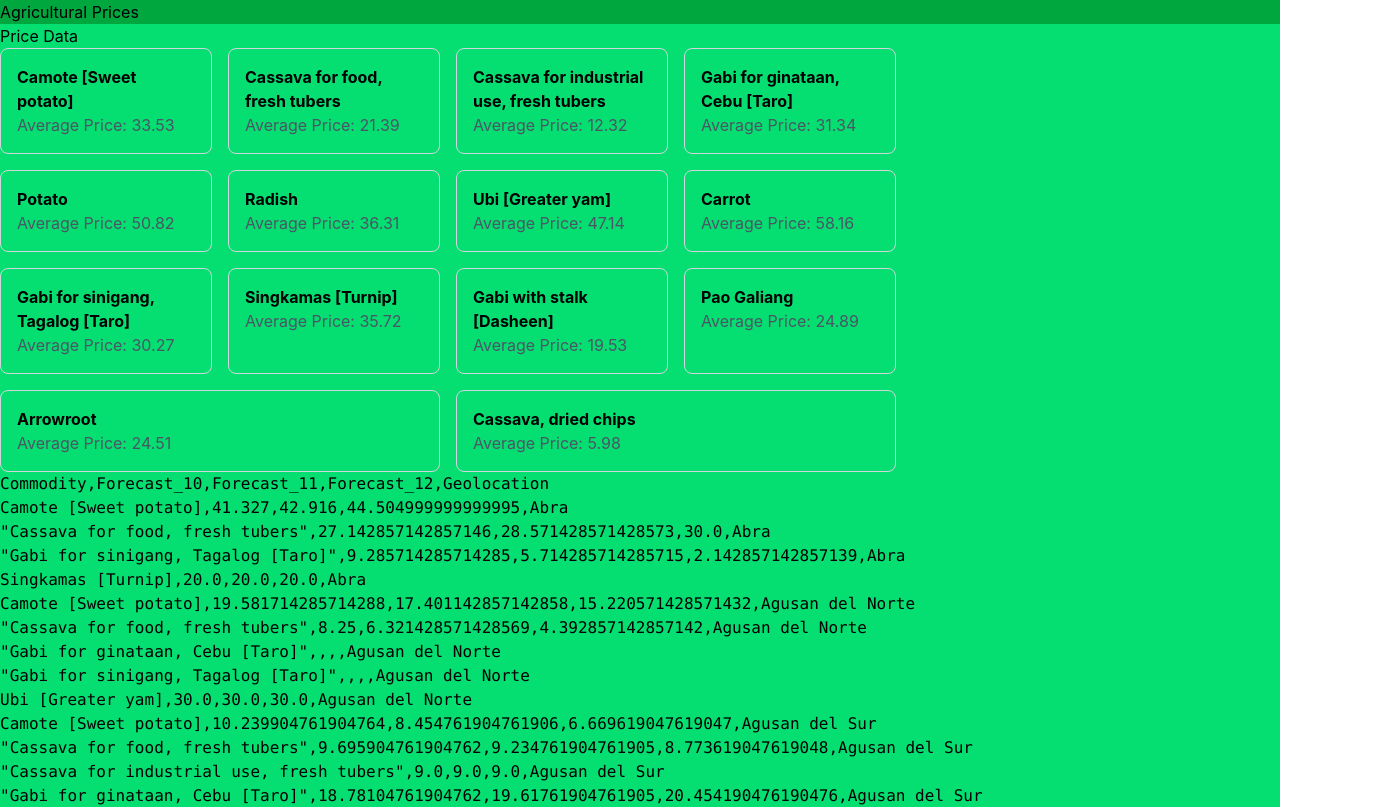
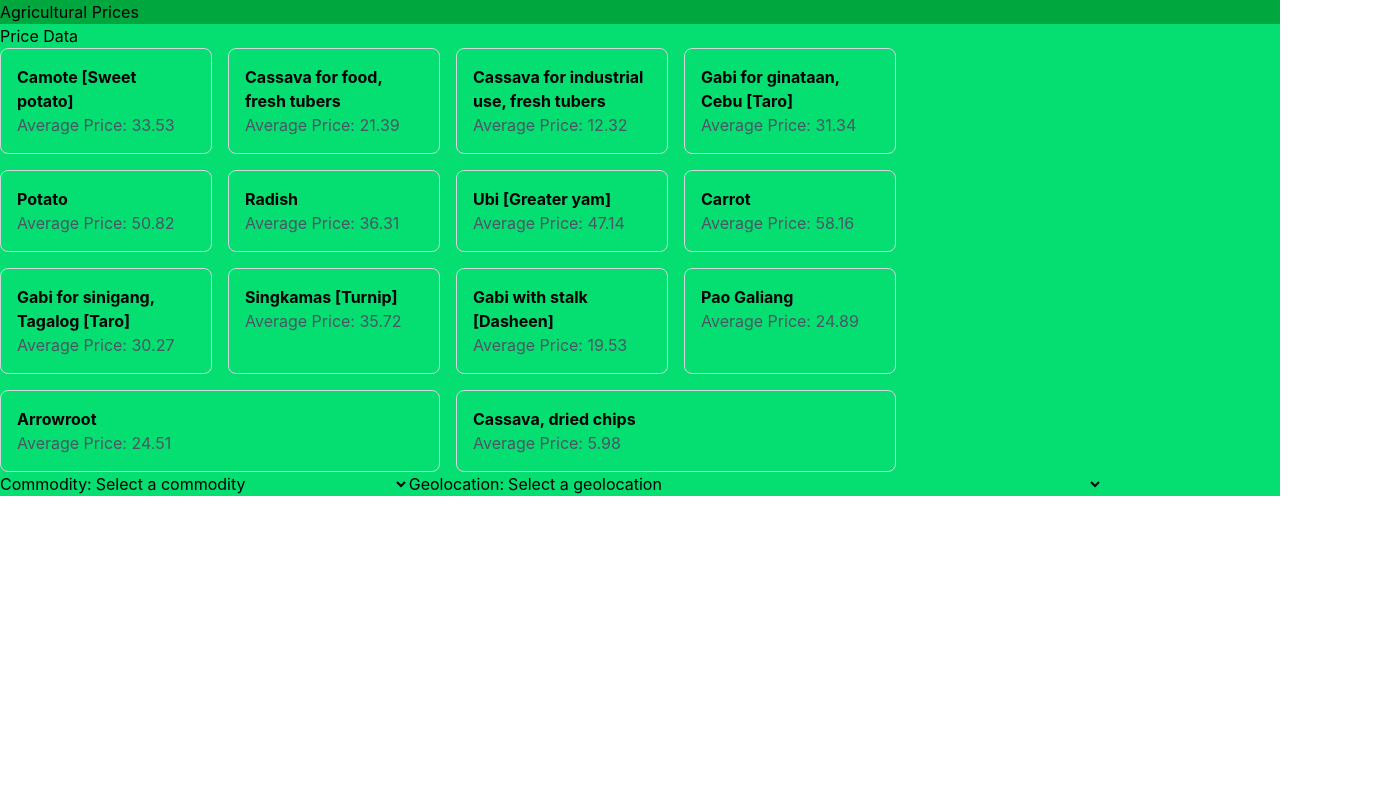
Before and after one commit to RexJezrilCabilar/Philippine-Agricultural-Prices, a React (Vite) app in the folder web/agricultural-prices/: page / in a window 1280 px wide. Shown: the top 807 px of the page, 1397 px wide, since content can reach past the window. Built offline with nearby package versions, Linux system fonts and the light colour scheme.

Commit message:
added a dropdown with respect to the commodity and the geolocation, this would be later used into what predictions will be shown in what location and whatnot

```diff
--- a/web/agricultural-prices/package.json
+++ b/web/agricultural-prices/package.json
@@ -11,6 +11,7 @@
   },
   "dependencies": {
     "@tailwindcss/vite": "^4.3.3",
+    "papaparse": "^5.7.0",
     "react": "^19.2.8",
     "react-dom": "^19.2.8",
     "tailwindcss": "^4.3.3"
--- a/web/agricultural-prices/src/App.jsx
+++ b/web/agricultural-prices/src/App.jsx
@@ -1,7 +1,6 @@
 import React, { useState, useEffect } from 'react'
 import Home from './components/Home'
-import Forecast from './componenents/Forecast'
-
+import Forecast from './components/Forecast'
 
 export default function App() {
   const [data, setData] = useState(null);
@@ -26,7 +25,7 @@ export default function App() {
       </header>
       <main>
         {data ? <Home data={data} /> : <p>Loading data...</p>}
-        {forecastData && <pre>{forecastData}</pre>}
+        {forecastData ? <Forecast forecastData={forecastData} /> : <p>Loading forecast data...</p>}
       </main>
     </div>
   );
--- a/web/agricultural-prices/src/components/forecast.jsx
+++ b/web/agricultural-prices/src/components/forecast.jsx
@@ -1,15 +1,48 @@
-import React, { useState } from 'react';
+import React, { useState, useEffect } from 'react';
+import Papa from 'papaparse';
 
-export default function Forecast({data, forecastData}) {
+export default function Forecast({forecastData}) {
 
+    const [commodityOptions, setCommodityOptions] = useState([]);
+    const [geolocationOptions, setGeolocationOptions] = useState([]);
+    const [selectedCommodity, setSelectedCommodity] = useState('');
+    const [selectedGeolocation, setSelectedGeolocation] = useState('');
 
+    useEffect(() => {
+        Papa.parse(forecastData, {
+        header: true,
+        complete: (results) => {
+            const commodities = new Set();
+            const geolocations = new Set();
 
+            results.data.forEach(row => {
+                if (row["Commodity"]) commodities.add(row["Commodity"]);
+                if (row["Geolocation"]) geolocations.add(row["Geolocation"]);
+            });
 
+            setCommodityOptions(Array.from(commodities));
+            setGeolocationOptions(Array.from(geolocations));
+        }
+    })
+    }, [forecastData]);
 
 
     return (
         <div>
-
+             <label htmlFor="commodity-select">Commodity:</label>
+                <select id="commodity-select" value={selectedCommodity} onChange={(e) => setSelectedCommodity(e.target.value)}>
+                    <option value="">Select a commodity</option>
+                        {commodityOptions.map((commodity, index) => (
+                            <option key={index} value={commodity}>{commodity}</option>
+                        ))}
+                </select>
+             <label htmlFor="geolocation-select">Geolocation:</label>
+                <select id="geolocation-select" value={selectedGeolocation} onChange={(e) => setSelectedGeolocation(e.target.value)}>
+                    <option value="">Select a geolocation</option>
+                        {geolocationOptions.map((geolocation, index) => (
+                            <option key={index} value={geolocation}>{geolocation}</option>
+                        ))}
+                </select>
         </div>
 
 
```
Also changed, not shown: 1 other file (tests, documents, lock files or other folders).
